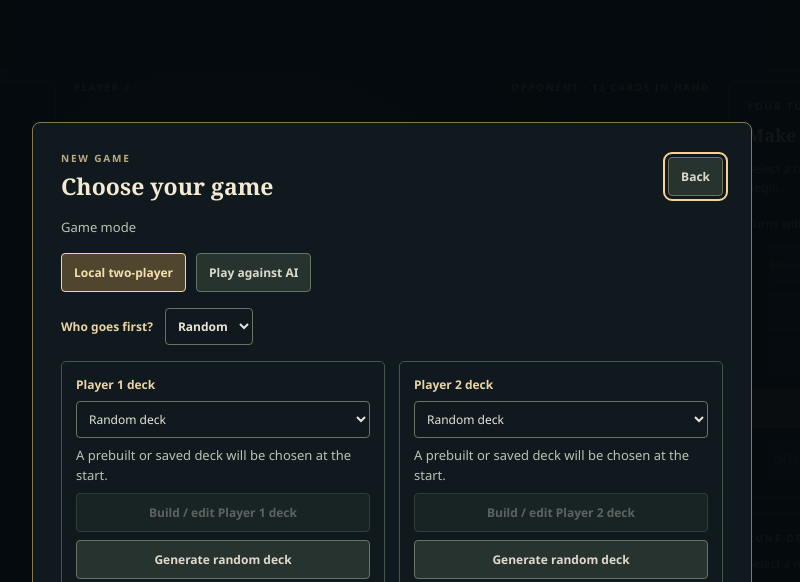
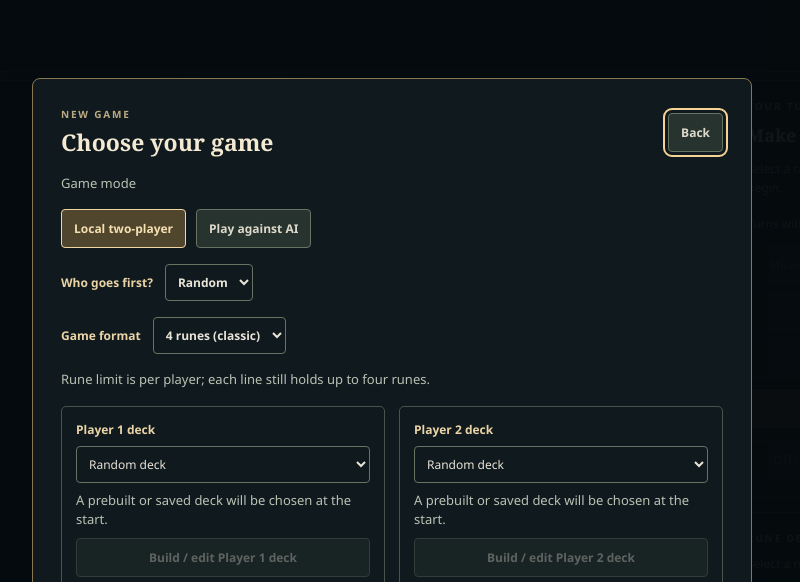
Before and after one commit to Bluefist-studio/Rune-Manic, a plain HTML site: page index.html in a window 1280 px wide. Both pictures are taken after a click on the button "New game". Shown: the top 582 px of the page, without its empty margins (248-1048 px from the left). Drawn offline with Linux system fonts and the light colour scheme.

Commit message:
Add files via upload

```diff
--- a/index.html
+++ b/index.html
@@ -71,6 +71,7 @@
             <h2 id="command-title">Make your move</h2>
             <p id="message" aria-live="polite"></p>
             <p id="no-progress"></p>
+            <p id="rune-capacity"></p>
             <div class="action-buttons">
               <button id="move" class="button secondary" type="button">Move / swap</button>
               <button id="attack" class="button secondary" type="button">Attack</button>
@@ -238,6 +239,14 @@
           <option value="random" selected>Random</option>
         </select>
       </label>
+      <label class="setup-difficulty" for="rune-limit">Game format
+        <select id="rune-limit">
+          <option value="4" selected>4 runes (classic)</option>
+          <option value="6">6 runes</option>
+          <option value="8">8 runes</option>
+        </select>
+      </label>
+      <p>Rune limit is per player; each line still holds up to four runes.</p>
       <div class="setup-decks">
         <div>
           <label for="setup-deck-0">Player 1 deck</label>
```
Also changed, not shown: 1 other file.
